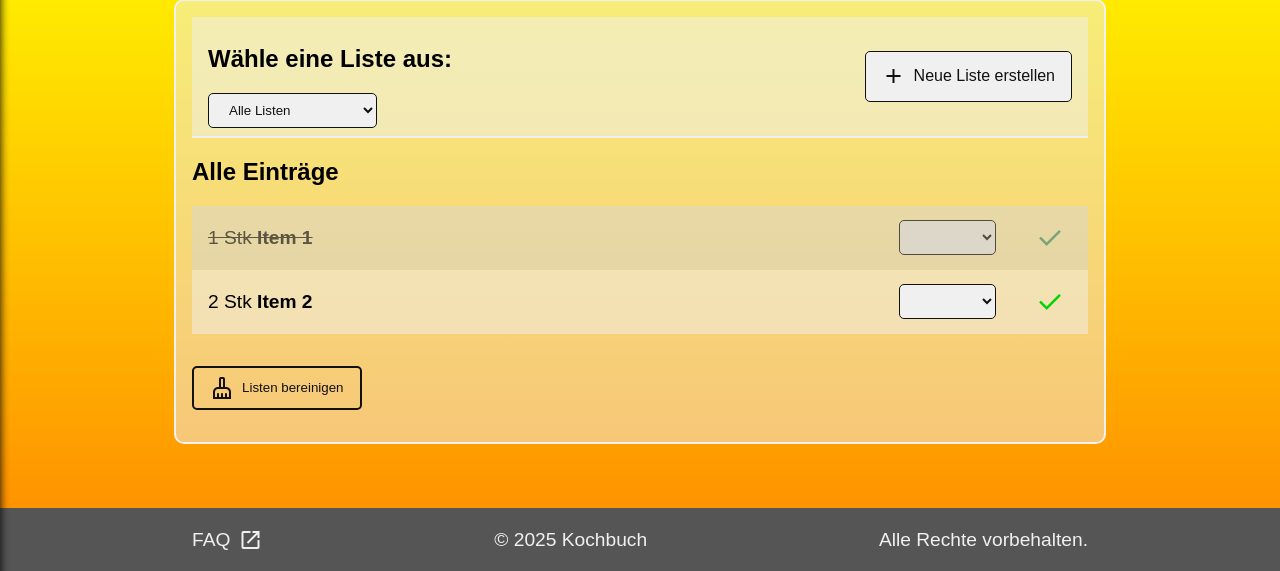
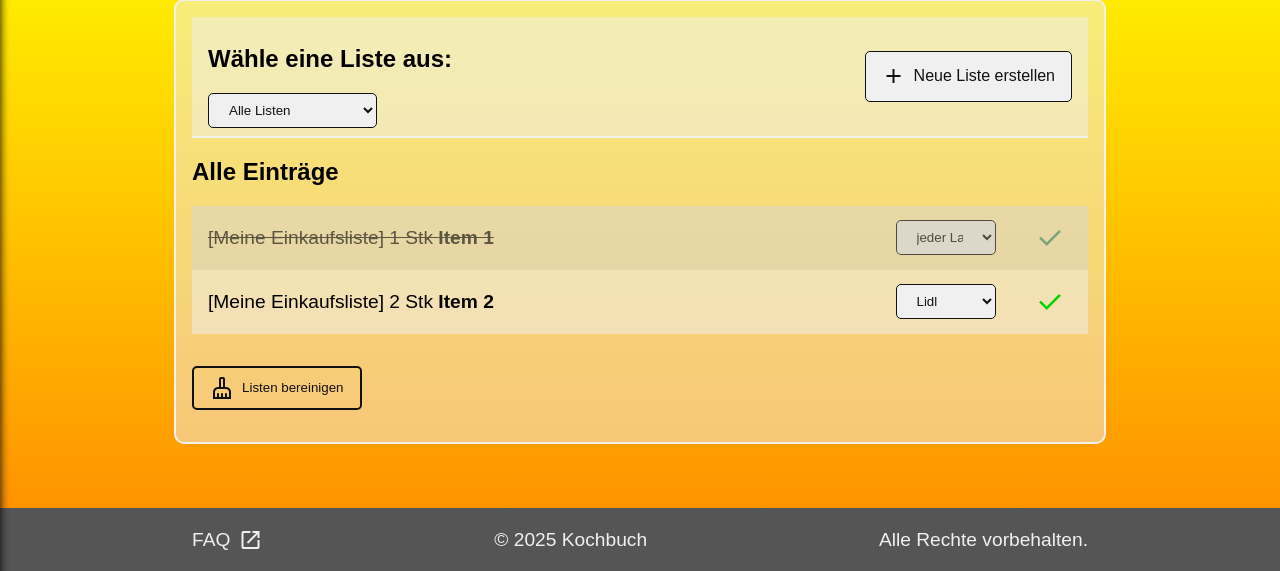
Before and after one commit to jan-albrecht05/Kochbuch-DB, a PHP site: page /pages/einkaufsliste.php in a window 1280 px wide. Shown: the part 113-684 px from the top of the page. Run offline with PHP 8.4, Linux system fonts and the light colour scheme; the visitor is signed in with stand-in values (Sample User, id 1); data comes from the database, SQL or seed files in the repository; both versions use the stored data as it was after the commit.

Commit message:
doing something on the lists

```diff
--- a/pages/einkaufsliste.php
+++ b/pages/einkaufsliste.php
@@ -9,7 +9,53 @@ $user_id = $_SESSION['user_id'];
 if (!isset($user_id)) {
     header("Location: login.php?redirect=einkaufsliste.php");
     exit;
+}
+// Einzelne Liste bereinigen
+if ($_SERVER['REQUEST_METHOD'] === 'POST' && isset($_POST['clean_list_id'])) {
+    $list_id = intval($_POST['clean_list_id']);
+    $stmt = $usersdb->prepare("
+        DELETE FROM Einkaufsliste
+        WHERE status = 1
+        AND list_id = :list_id
+        AND list_id IN (SELECT id FROM shopping_lists WHERE user_id = :user_id)
+    ");
+    $stmt->bindValue(':list_id', $list_id, SQLITE3_INTEGER);
+    $stmt->bindValue(':user_id', $user_id, SQLITE3_INTEGER);
+    $stmt->execute();
+    header("Location: einkaufsliste.php?list=$list_id");
+    exit;
+}
 
+// Alle Listen bereinigen
+if ($_SERVER['REQUEST_METHOD'] === 'POST' && isset($_POST['cleanup_all'])) {
+    $stmt = $usersdb->prepare("
+        DELETE FROM Einkaufsliste
+        WHERE status = 1
+        AND list_id IN (SELECT id FROM shopping_lists WHERE user_id = :user_id)
+    ");
+    $stmt->bindValue(':user_id', $user_id, SQLITE3_INTEGER);
+    $stmt->execute();
+    header("Location: einkaufsliste.php");
+    exit;
+}
+
+// Liste löschen
+if ($_SERVER['REQUEST_METHOD'] === 'POST' && isset($_POST['delete_list_id'])) {
+    $list_id = intval($_POST['delete_list_id']);
+    // Sicherheit: Gehört die Liste dem User?
+    $check = $usersdb->querySingle("SELECT id FROM shopping_lists WHERE id = $list_id AND user_id = $user_id");
+    if ($check) {
+        // Zuerst alle Items aus der Liste löschen
+        $stmt = $usersdb->prepare("DELETE FROM Einkaufsliste WHERE list_id = :list_id");
+        $stmt->bindValue(':list_id', $list_id, SQLITE3_INTEGER);
+        $stmt->execute();
+        // Dann die Liste selbst löschen
+        $stmt = $usersdb->prepare("DELETE FROM shopping_lists WHERE id = :list_id");
+        $stmt->bindValue(':list_id', $list_id, SQLITE3_INTEGER);
+        $stmt->execute();
+    }
+    header("Location: einkaufsliste.php");
+    exit;
 }
 if ($_SERVER['REQUEST_METHOD'] === 'POST' && isset($_POST['item_id']) && !empty($_POST['item_id']) && !empty($_POST['list_id'])) {
     // Check if the check button was clicked (not the select)
@@ -47,22 +93,23 @@ if (!$list) {
                 $list_id = intval($_POST['list_id']);
 
                 if ($list_id > 0) {
-                    $stmt = $usersdb->prepare("INSERT INTO Einkaufsliste (zutat, menge, einheit, list_id) VALUES (:name, :quantity, :einheit, :list_id)");
-                    $stmt->bindValue(':name', $item_name, SQLITE3_TEXT);
-                    $stmt->bindValue(':quantity', $item_quantity, SQLITE3_INTEGER);
+                    $laden = isset($_POST['laden']) ? trim($_POST['laden']) : null;
+
+                    $stmt = $usersdb->prepare("INSERT INTO Einkaufsliste (zutat, menge, einheit, list_id, status, laden) VALUES (:zutat, :menge, :einheit, :list_id, 0, :laden)");
+                    $stmt->bindValue(':zutat', $item_name, SQLITE3_TEXT);
+                    $stmt->bindValue(':menge', $item_quantity, SQLITE3_TEXT);
                     $stmt->bindValue(':einheit', $item_einheit, SQLITE3_TEXT);
                     $stmt->bindValue(':list_id', $list_id, SQLITE3_INTEGER);
+                    $stmt->bindValue(':laden', $laden, SQLITE3_TEXT);
+                    $stmt->execute();
 
-                    if ($stmt->execute()) {
                     header("Location: einkaufsliste.php?list=$list_id");
                     exit;
-                    } else {
-                        echo "<p>Fehler beim Hinzufügen des Items.</p>";
-                    }
                 } else {
                     echo "<p>Ungültige Liste ausgewählt.</p>";
                 }
             }
+
     ?>
 <!DOCTYPE html>
 <html lang="de">
@@ -178,14 +225,14 @@ if (!$list) {
                                 <div>{$item['menge']} {$item['einheit']} <b>{$item['zutat']}</b></div>
                                 <form method='POST' action='einkaufsliste.php?list={$list_id}' class='delete-item-form'>
                                     <input type='hidden' name='item_id' value='{$item['id']}'>
-                                    <select name='item_action' onchange='this.form.submit()' $disabled>
-                                        <option value='' disabled selected></option>
-                                        <option value='Aldi'>Aldi</option>
-                                        <option value='Lidl'>Lidl</option>
-                                        <option value='Netto'>Netto</option>
-                                        <option value='Rossmann'>Rossmann</option>
+                                    <input type='hidden' name='list_id' value='{$item['list_id']}'>
+                                    <select name='laden' onchange='this.form.submit()' $disabled>
+                                        <option value='".(empty($item['laden']) ? 'selected' : '')."'>jeder Laden</option>
+                                        <option value='Aldi' ".($item['laden'] == 'Aldi' ? 'selected' : '').">Aldi</option>
+                                        <option value='Lidl' ".($item['laden'] == 'Lidl' ? 'selected' : '').">Lidl</option>
+                                        <option value='Netto' ".($item['laden'] == 'Netto' ? 'selected' : '').">Netto</option>
+                                        <option value='Rossmann' ".($item['laden'] == 'Rossmann' ? 'selected' : '').">Rossmann</option>
                                     </select>
-                                    <input type='hidden' name='list_id' value='{$list_id}'>
                                     <button type='submit' class='check-btn' $disabled>
                                         <span class='material-symbols-outlined'>check</span>
                                     </button>
@@ -202,16 +249,16 @@ if (!$list) {
                         </div>
                     ';
                     echo '
-                        <div id="controls">
-                            <button id="clean-list-btn" class="center"'. $hidden.'>
+                        <form method="post" id="controls">
+                            <button name="clean_list_id" value="'.$list_id.'" type="submit" class="center" '.$hidden.'>
                                 <span class="material-symbols-outlined">cleaning_services</span>
                                 <span>Liste bereinigen</span>
                             </button>
-                            <button id="delete-list-btn" class="center" onclick="if(confirm(\'Bist du sicher, dass du diese Liste löschen möchtest?\')) { location.href=\'einkaufsliste.php\'; }">
+                            <button id="delete-list-btn" name="delete_list_id" value="'.$list_id.'" type="submit" class="center" onclick="if(confirm(\'Bist du sicher, dass du diese Liste löschen möchtest?\')) { location.href=\'einkaufsliste.php\'; }">
                                 <span class="material-symbols-outlined">delete</span>
                                 <span>Liste löschen</span>
                             </button>
-                        </div>
+                        </form>
                     ';
                 } else {
                     echo "<h2>Liste nicht gefunden</h2>";
@@ -227,7 +274,9 @@ if (!$list) {
                     ORDER BY Einkaufsliste.list_id, Einkaufsliste.id
                 ");
                 $hasItems = false;
+                $hidden = 'style="display:none;"';
                 while ($item = $all_items->fetchArray(SQLITE3_ASSOC)) {
+                    $hidden = '';
                     $hasItems = true;
                     if (empty($item['einheit'])) {
                         $item['einheit'] = 'Stk';
@@ -237,39 +286,37 @@ if (!$list) {
                     echo "
                         <div class='item $class'>
                             <div>
+                                <span class='listname'>[{$item['list_name']}]</span>
                                 {$item['menge']} {$item['einheit']} <b>{$item['zutat']}</b>
                             </div>
                             <form method='POST' action='einkaufsliste.php' class='delete-item-form'>
                                 <input type='hidden' name='item_id' value='{$item['id']}'>
-                    <select name='item_action' onchange='this.form.submit()' $disabled>
-                        <option value='' disabled selected></option>
-                        <option value='Aldi'>Aldi</option>
-                        <option value='Lidl'>Lidl</option>
-                        <option value='Netto'>Netto</option>
-                        <option value='Rossmann'>Rossmann</option>
+                                <input type='hidden' name='list_id' value='{$item['list_id']}'>
+                                <select name='laden' onchange='this.form.submit()' $disabled>
+                                    <option value='".(empty($item['laden']) ? 'selected' : '')."'>jeder Laden</option>
+                                    <option value='Aldi' ".($item['laden'] == 'Aldi' ? 'selected' : '').">Aldi</option>
+                                    <option value='Lidl' ".($item['laden'] == 'Lidl' ? 'selected' : '').">Lidl</option>
+                                    <option value='Netto' ".($item['laden'] == 'Netto' ? 'selected' : '').">Netto</option>
+                                    <option value='Rossmann' ".($item['laden'] == 'Rossmann' ? 'selected' : '').">Rossmann</option>
                                 </select>
-                    <input type='hidden' name='list_id' value='{$item['list_id']}'>
                                 <button type='submit' class='check-btn center' $disabled>
                                     <span class='material-symbols-outlined'>check</span>
                                 </button>
                             </form>
                         </div>";
                         }
-                    if (!$hasItems) {
-                        $hidden = 'style="display:none;"';
+                        echo '
+                        <form method="post" id="controls">
+                            <button type="submit" name="cleanup_all" class="center" '.$hidden.'>
+                                <span class="material-symbols-outlined">cleaning_services</span>
+                                Listen bereinigen
+                            </button>
+                        </form>';
                 }
-                    echo '
-                            <div id="controls">
-                                <button id="clean-list-btn" class="center"'. $hidden.'>
-                                    <span class="material-symbols-outlined">cleaning_services</span>
-                                    <span>Listen bereinigen</span>
-                                </button>
-                            </div>
-                        ';
                 if (!$hasItems) {
                     echo "<p>Du hast noch keine Einträge in deinen Listen.</p>";
                 }
-                }
+
             ?>
         </div>
     </div>
@@ -283,7 +330,7 @@ if (!$list) {
             <input type="number" name="item_quantity" placeholder="Menge *" required>
             <input type="text" name="item_einheit" placeholder="Einheit (optional)">
             <input type="hidden" name="list_id" value="<?php echo isset($_GET['list']) ? intval($_GET['list']) : ''; ?>">
-            <select name="item_laden">
+            <select name="laden">
                 <option value="" selected> jeder Laden</option>
                 <option value="Aldi">Aldi</option>
                 <option value="Lidl">Lidl</option>
--- a/pages/gericht.php
+++ b/pages/gericht.php
@@ -362,6 +362,9 @@
                             <svg class="svg" xmlns="http://www.w3.org/2000/svg" width="24" height="24" fill="currentColor" class="bi bi-star-fill" viewBox="0 0 16 16">
                                 <path d="M3.612 15.443c-.386.198-.824-.149-.746-.592l.83-4.73L.173 6.765c-.329-.314-.158-.888.283-.95l4.898-.696L7.538.792c.197-.39.73-.39.927 0l2.184 4.327 4.898.696c.441.062.612.636.282.95l-3.522 3.356.83 4.73c.078.443-.36.79-.746.592L8 13.187l-4.389 2.256z"/>
                             </svg>
+                            <svg class="svg" xmlns="http://www.w3.org/2000/svg" width="24" height="24" fill="currentColor" class="bi bi-star-fill" viewBox="0 0 16 16">
+                                <path d="M3.612 15.443c-.386.198-.824-.149-.746-.592l.83-4.73L.173 6.765c-.329-.314-.158-.888.283-.95l4.898-.696L7.538.792c.197-.39.73-.39.927 0l2.184 4.327 4.898.696c.441.062.612.636.282.95l-3.522 3.356.83 4.73c.078.443-.36.79-.746.592L8 13.187l-4.389 2.256z"/>
+                            </svg>
                         </span>
                     </div>
                     <div class="row">
@@ -384,9 +387,6 @@
                     <div class="row">
                         <span class="zahl"><?php echo ($row["star3"])?></span>
                         <span class="stars">
-                            <svg class="svg" xmlns="http://www.w3.org/2000/svg" width="24" height="24" fill="currentColor" class="bi bi-star-fill" viewBox="0 0 16 16">
-                                <path d="M3.612 15.443c-.386.198-.824-.149-.746-.592l.83-4.73L.173 6.765c-.329-.314-.158-.888.283-.95l4.898-.696L7.538.792c.197-.39.73-.39.927 0l2.184 4.327 4.898.696c.441.062.612.636.282.95l-3.522 3.356.83 4.73c.078.443-.36.79-.746.592L8 13.187l-4.389 2.256z"/>
-                            </svg>
                             <svg class="svg" xmlns="http://www.w3.org/2000/svg" width="24" height="24" fill="currentColor" class="bi bi-star-fill" viewBox="0 0 16 16">
                                 <path d="M3.612 15.443c-.386.198-.824-.149-.746-.592l.83-4.73L.173 6.765c-.329-.314-.158-.888.283-.95l4.898-.696L7.538.792c.197-.39.73-.39.927 0l2.184 4.327 4.898.696c.441.062.612.636.282.95l-3.522 3.356.83 4.73c.078.443-.36.79-.746.592L8 13.187l-4.389 2.256z"/>
                             </svg>
```
Also changed, not shown: Databases.md (+7 -0 lines), pages/verifizieren.php (+7 -8 lines), README.md, assets/db/gerichte.db, assets/db/users.db. Lines whose indentation alone changed are shown as unchanged.
